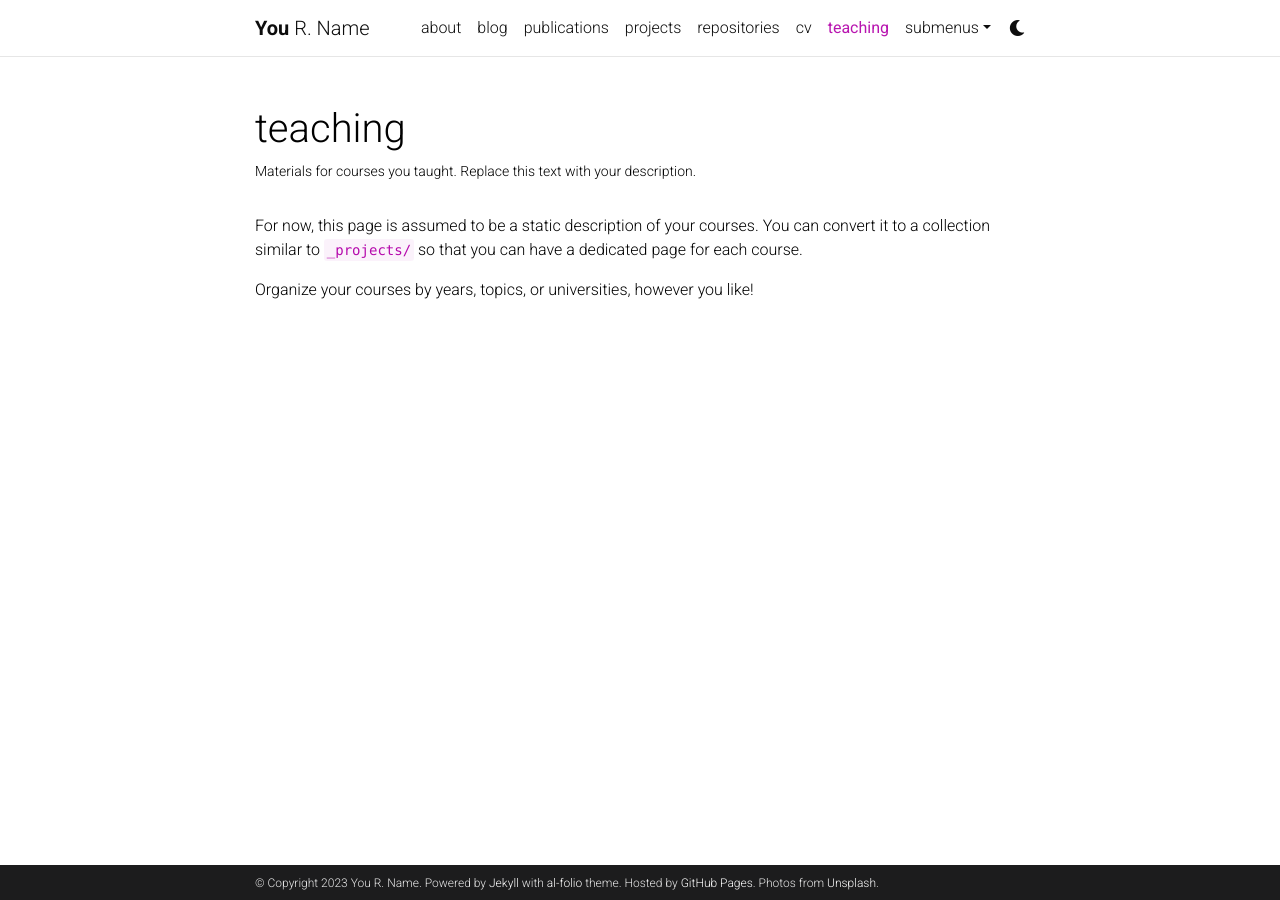
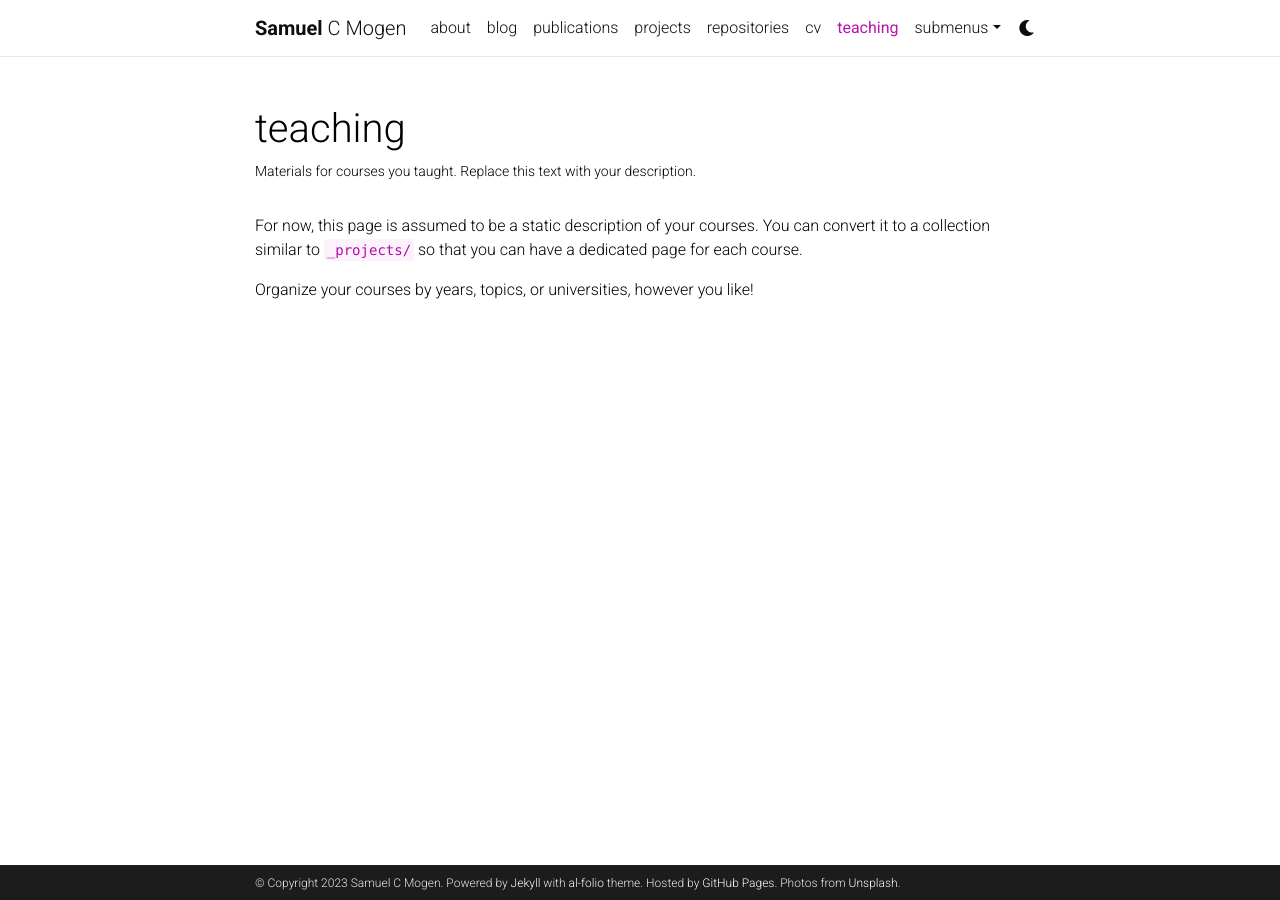
Before and after one commit to scmogen/scmogen.github.io, a Jekyll site: the page built from al-folio-master/_pages/teaching.md, in a window 1280 px wide. Built offline with Jekyll 4.4.1, drawn with Linux system fonts in a browser that asks for light colours; comment, search, counter and statistics services are not loaded; a style sheet for code colours, icons or effects is not loaded.

Commit message:
Update _config.yml

```diff
--- a/al-folio-master/_config.yml
+++ b/al-folio-master/_config.yml
@@ -3,10 +3,10 @@
 # -----------------------------------------------------------------------------
 
 title: blank # the website title (if blank, full name will be used instead)
-first_name: You
-middle_name: R.
-last_name: Name
-email: you@example.com
+first_name: Samuel
+middle_name: C
+last_name: Mogen
+email: samuel.mogen@colorado.edu
 description: > # the ">" symbol means to ignore newlines until "footer_text:"
   A simple, whitespace theme for academics. Based on [*folio](https://github.com/bogoli/-folio) design.
 footer_text: >
@@ -18,7 +18,7 @@ keywords: jekyll, jekyll-theme, academic-website, portfolio-website  # add your
 lang: en # the language of your site (for example: en, fr, cn, ru, etc.)
 icon: ⚛️  # the emoji used as the favicon (alternatively, provide image name in /assets/img/)
 
-url: https://alshedivat.github.io # the base hostname & protocol for your site
+url: https://scmogen.github.io # the base hostname & protocol for your site
 baseurl: /al-folio # the subpath of your site, e.g. /blog/
 last_updated: false # set to true if you want to display last updated in the footer
 impressum_path:  # set to path to include impressum link in the footer, use the same path as permalink in a page, helps to conform with EU GDPR
```
